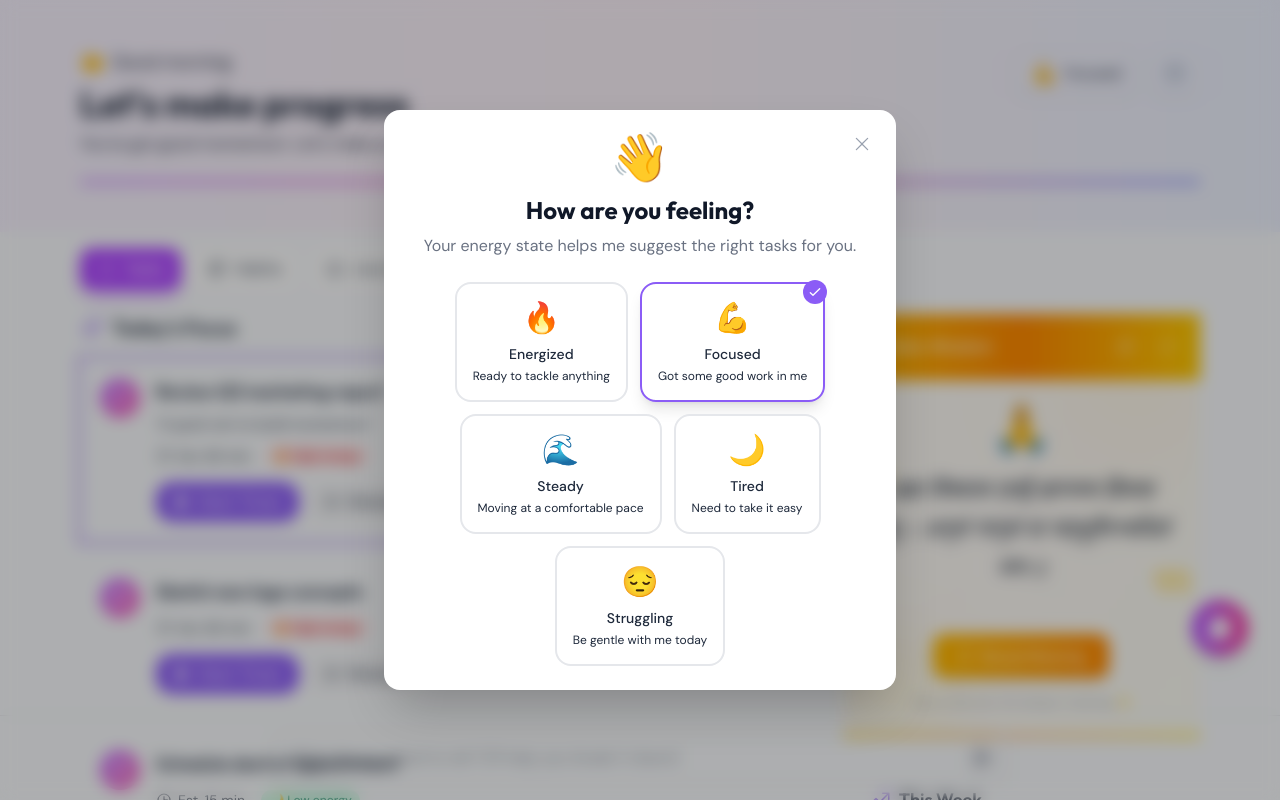
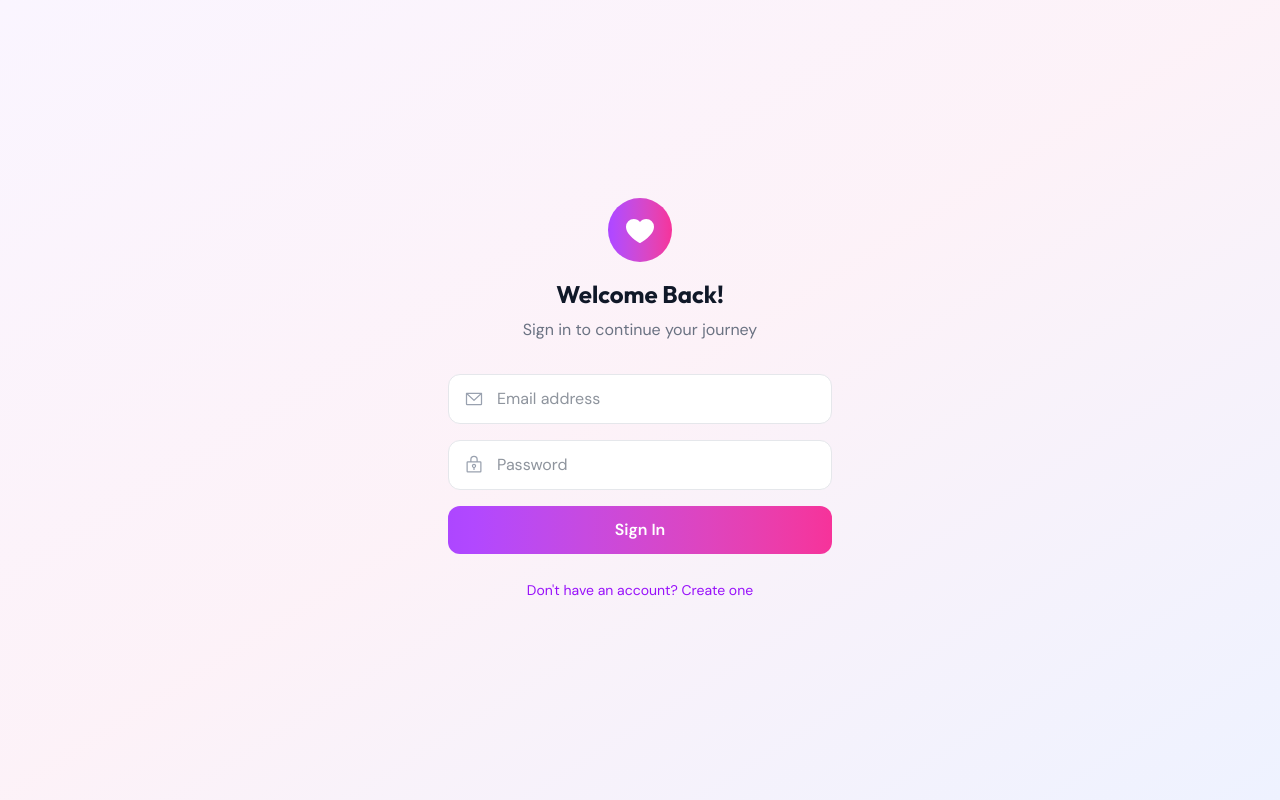
Before and after one commit to GothamAnupa/mindful-pulse, a React (Vite) app: page / in a window 1280 px wide. Shown: the top 800 px of the page. Built offline with nearby package versions, Linux system fonts and the light colour scheme.

Commit message:
feat: Add auth (signup/login), remove Shloka/Journal/Notifications

```diff
--- a/src/App.tsx
+++ b/src/App.tsx
@@ -9,25 +9,24 @@ import { WeeklyInsights } from './components/WeeklyInsights';
 import { CheckInModal } from './components/CheckInModal';
 import { SettingsPanel } from './components/SettingsPanel';
 import { Confetti } from './components/Confetti';
-import { DailyShloka } from './components/DailyShloka';
 import { MoodChatbot } from './components/MoodChatbot';
 import { HabitTracker } from './components/HabitTracker';
-import { Journal } from './components/Journal';
 import { CalendarView } from './components/CalendarView';
-import { ListBullets, Target, BookOpen, Calendar } from '@phosphor-icons/react';
+import { AuthScreen } from './components/AuthScreen';
+import { ListBullets, Target, Calendar } from '@phosphor-icons/react';
 import { useEnergyStore } from './stores/energyStore';
 import { useTaskStore } from './stores/taskStore';
 import { useThemeStore } from './stores/themeStore';
-import { useNotifications } from './hooks/useNotifications';
+import { useAuthStore } from './stores/authStore';
 import type { EnergyLevel, Task } from './types';
 
-type Tab = 'tasks' | 'habits' | 'journal' | 'calendar';
+type Tab = 'tasks' | 'habits' | 'calendar';
 
 function App() {
-  const { level, checkIn, shouldPromptCheckIn } = useEnergyStore();
+  const { isAuthenticated, logout } = useAuthStore();
+  const { level, checkIn } = useEnergyStore();
   const { tasks, initializeSampleTasks } = useTaskStore();
   const { theme } = useThemeStore();
-  const { notifyCheckIn, notifyWeeklyInsights } = useNotifications();
   const [showCheckIn, setShowCheckIn] = useState(false);
   const [activeTimerTaskId, setActiveTimerTaskId] = useState<string | null>(null);
   const [showConfetti, setShowConfetti] = useState(false);
@@ -35,43 +34,30 @@ function App() {
   const [activeTab, setActiveTab] = useState<Tab>('tasks');
 
   useEffect(() => {
+    if (!isAuthenticated) return;
     if (tasks.length === 0 && !isInitialized) {
       initializeSampleTasks();
       setIsInitialized(true);
     }
-  }, [tasks, initializeSampleTasks, isInitialized]);
+  }, [isAuthenticated, tasks.length, initializeSampleTasks, isInitialized]);
 
   useEffect(() => {
-    if (shouldPromptCheckIn()) {
-      const timer = setTimeout(() => {
-        setShowCheckIn(true);
-        notifyCheckIn();
-      }, 1000);
-      return () => clearTimeout(timer);
-    }
-  }, [shouldPromptCheckIn, notifyCheckIn]);
+    if (!isAuthenticated) return;
+    const timer = setTimeout(() => setShowCheckIn(true), 3000);
+    return () => clearTimeout(timer);
+  }, [isAuthenticated]);
 
   useEffect(() => {
-    const checkWeeklyInsights = () => {
-      const now = new Date();
-      if (now.getDay() === 0 && now.getHours() === 10) {
-        notifyWeeklyInsights();
-      }
-    };
-
-    const interval = setInterval(checkWeeklyInsights, 3600000);
-    return () => clearInterval(interval);
-  }, [notifyWeeklyInsights]);
-
-  useEffect(() => {
-    const isDarkMode = theme === 'dark' || (theme === 'auto' && window.matchMedia('(prefers-color-scheme: dark)').matches);
-    document.body.classList.toggle('dark', isDarkMode);
+    if (theme === 'dark' || (theme === 'auto' && window.matchMedia('(prefers-color-scheme: dark)').matches)) {
+      document.body.classList.add('dark');
+    } else {
+      document.body.classList.remove('dark');
+    }
   }, [theme]);
 
   useEffect(() => {
-    const isDarkMode = theme === 'dark' || (theme === 'auto' && window.matchMedia('(prefers-color-scheme: dark)').matches);
-    document.body.className = `energy-${level}${isDarkMode ? ' dark' : ''}`;
-  }, [level, theme]);
+    document.body.className = `energy-${level}`;
+  }, [level]);
 
   const handleEnergySelect = useCallback((newLevel: EnergyLevel) => {
     checkIn(newLevel);
@@ -91,6 +77,10 @@ function App() {
 
   const incompleteTasks = tasks.filter((t: Task) => !t.completed);
 
+  if (!isAuthenticated) {
+    return <AuthScreen />;
+  }
+
   return (
     <div className="min-h-screen transition-colors duration-500">
       <Confetti
@@ -98,10 +88,9 @@ function App() {
         onComplete={() => setShowConfetti(false)}
       />
 
-      <Header onOpenCheckIn={handleOpenCheckIn} />
+      <Header onOpenCheckIn={handleOpenCheckIn} onLogout={logout} />
 
       <main className="max-w-6xl mx-auto px-4 pb-32">
-        {/* Tab Navigation */}
         <div className="flex gap-2 mb-6 mt-4">
           <TabButton
             active={activeTab === 'tasks'}
@@ -116,12 +105,6 @@ function App() {
             label="Habits"
           />
           <TabButton
-            active={activeTab === 'journal'}
-            onClick={() => setActiveTab('journal')}
-            icon={<BookOpen size={20} />}
-            label="Journal"
-          />
-          <TabButton
             active={activeTab === 'calendar'}
             onClick={() => setActiveTab('calendar')}
             icon={<Calendar size={20} />}
@@ -134,7 +117,6 @@ function App() {
             {activeTab === 'tasks' && (
               <>
                 <FocusSection onStartTimer={handleStartTimer} />
-
                 <div>
                   <h2 className="text-xl font-semibold mb-4">Task Pipeline</h2>
                   <TaskPipeline
@@ -149,17 +131,12 @@ function App() {
               <HabitTracker />
             )}
 
-            {activeTab === 'journal' && (
-              <Journal />
-            )}
-
             {activeTab === 'calendar' && (
               <CalendarView />
             )}
           </div>
 
           <div className="space-y-6">
-            <DailyShloka />
             <WeeklyInsights />
 
             {activeTimerTaskId && activeTab === 'tasks' && (
--- /dev/null
+++ b/src/components/AuthScreen.tsx
@@ -0,0 +1,139 @@
+import { useState } from 'react';
+import { motion } from 'framer-motion';
+import { EnvelopeSimple, LockKey, User, Heart, SmileySad } from '@phosphor-icons/react';
+import { useAuthStore } from '../stores/authStore';
+
+export function AuthScreen() {
+  const [isLogin, setIsLogin] = useState(true);
+  const [email, setEmail] = useState('');
+  const [password, setPassword] = useState('');
+  const [name, setName] = useState('');
+  const [error, setError] = useState('');
+  const [loading, setLoading] = useState(false);
+
+  const { login, signup } = useAuthStore();
+
+  const handleSubmit = async (e: React.FormEvent) => {
+    e.preventDefault();
+    setError('');
+    setLoading(true);
+
+    try {
+      let success: boolean;
+      if (isLogin) {
+        success = await login(email, password);
+        if (!success) {
+          setError('Invalid email or password');
+        }
+      } else {
+        if (password.length < 6) {
+          setError('Password must be at least 6 characters');
+          setLoading(false);
+          return;
+        }
+        success = await signup(email, password, name);
+        if (!success) {
+          setError('Email already exists');
+        }
+      }
+    } catch (err) {
+      setError('Something went wrong');
+    }
+
+    setLoading(false);
+  };
+
+  return (
+    <div className="min-h-screen flex items-center justify-center bg-gradient-to-br from-purple-50 via-pink-50 to-indigo-50 dark:from-gray-900 dark:via-purple-900 dark:to-gray-900 p-4">
+      <motion.div
+        initial={{ opacity: 0, y: 20 }}
+        animate={{ opacity: 1, y: 0 }}
+        className="w-full max-w-md"
+      >
+        <div className="card p-8">
+          <div className="text-center mb-8">
+            <div className="w-16 h-16 mx-auto mb-4 rounded-full bg-gradient-to-r from-purple-500 to-pink-500 flex items-center justify-center">
+              <Heart size={32} className="text-white" weight="fill" />
+            </div>
+            <h1 className="text-2xl font-bold text-gray-900 dark:text-white">
+              {isLogin ? 'Welcome Back!' : 'Create Account'}
+            </h1>
+            <p className="text-gray-500 dark:text-gray-400 mt-2">
+              {isLogin
+                ? 'Sign in to continue your journey'
+                : 'Start your mindful journey today'}
+            </p>
+          </div>
+
+          <form onSubmit={handleSubmit} className="space-y-4">
+            {!isLogin && (
+              <div className="relative">
+                <User size={20} className="absolute left-4 top-1/2 -translate-y-1/2 text-gray-400" />
+                <input
+                  type="text"
+                  value={name}
+                  onChange={(e) => setName(e.target.value)}
+                  placeholder="Your name"
+                  className="w-full pl-12 pr-4 py-3 rounded-xl border border-gray-200 dark:border-gray-700 bg-white dark:bg-gray-800 focus:outline-none focus:ring-2 focus:ring-purple-500"
+                  required={!isLogin}
+                />
+              </div>
+            )}
+
+            <div className="relative">
+              <EnvelopeSimple size={20} className="absolute left-4 top-1/2 -translate-y-1/2 text-gray-400" />
+              <input
+                type="email"
+                value={email}
+                onChange={(e) => setEmail(e.target.value)}
+                placeholder="Email address"
+                className="w-full pl-12 pr-4 py-3 rounded-xl border border-gray-200 dark:border-gray-700 bg-white dark:bg-gray-800 focus:outline-none focus:ring-2 focus:ring-purple-500"
+                required
+              />
+            </div>
+
+            <div className="relative">
+              <LockKey size={20} className="absolute left-4 top-1/2 -translate-y-1/2 text-gray-400" />
+              <input
+                type="password"
+                value={password}
+                onChange={(e) => setPassword(e.target.value)}
+                placeholder="Password"
+                className="w-full pl-12 pr-4 py-3 rounded-xl border border-gray-200 dark:border-gray-700 bg-white dark:bg-gray-800 focus:outline-none focus:ring-2 focus:ring-purple-500"
+                required
+                minLength={6}
+              />
+            </div>
+
+            {error && (
+              <div className="flex items-center gap-2 p-3 rounded-lg bg-red-50 dark:bg-red-900/20 text-red-600 dark:text-red-400 text-sm">
+                <SmileySad size={18} />
+                {error}
+              </div>
+            )}
+
+            <button
+              type="submit"
+              disabled={loading}
+              className="w-full py-3 rounded-xl bg-gradient-to-r from-purple-500 to-pink-500 text-white font-semibold hover:opacity-90 transition-opacity disabled:opacity-50"
+            >
+              {loading ? 'Please wait...' : isLogin ? 'Sign In' : 'Create Account'}
+            </button>
+          </form>
+
+          <div className="mt-6 text-center">
+            <button
+              onClick={() => {
+                setIsLogin(!isLogin);
+                setError('');
+              }}
+              className="text-purple-600 dark:text-purple-400 hover:underline text-sm"
+            >
+              {isLogin ? "Don't have an account? Create one" : "Already have an account? Sign in"}
+            </button>
+          </div>
+        </div>
+      </motion.div>
+    </div>
+  );
+}
--- /dev/null
+++ b/src/stores/authStore.ts
@@ -0,0 +1,100 @@
+import { create } from 'zustand';
+import { persist } from 'zustand/middleware';
+
+interface User {
+  id: string;
+  email: string;
+  name: string;
+  createdAt: Date;
+}
+
+interface AuthState {
+  isAuthenticated: boolean;
+  user: User | null;
+  login: (email: string, password: string) => Promise<boolean>;
+  signup: (email: string, password: string, name: string) => Promise<boolean>;
+  logout: () => void;
+  updateName: (name: string) => void;
+}
+
+export const useAuthStore = create<AuthState>()(
+  persist(
+    (set, get) => ({
+      isAuthenticated: false,
+      user: null,
+
+      login: async (email: string, password: string) => {
+        if (!email || !password) return false;
+
+        const storedUsers = JSON.parse(localStorage.getItem('pulse_users') || '[]');
+        const foundUser = storedUsers.find((u: any) => u.email === email && u.password === btoa(password));
+
+        if (foundUser) {
+          set({
+            isAuthenticated: true,
+            user: {
+              id: foundUser.id,
+              email: foundUser.email,
+              name: foundUser.name,
+              createdAt: foundUser.createdAt
+            }
+          });
+          return true;
+        }
+        return false;
+      },
+
+      signup: async (email: string, password: string, name: string) => {
+        if (!email || !password || !name) return false;
+
+        const storedUsers = JSON.parse(localStorage.getItem('pulse_users') || '[]');
+
+        if (storedUsers.find((u: any) => u.email === email)) {
+          return false;
+        }
+
+        const newUser = {
+          id: crypto.randomUUID(),
+          email,
+          password: btoa(password),
+          name,
+          createdAt: new Date().toISOString()
+        };
+
+        storedUsers.push(newUser);
+        localStorage.setItem('pulse_users', JSON.stringify(storedUsers));
+
+        set({
+          isAuthenticated: true,
+          user: {
+            id: newUser.id,
+            email: newUser.email,
+            name: newUser.name,
+            createdAt: new Date(newUser.createdAt)
+          }
+        });
+        return true;
+      },
+
+      logout: () => {
+        set({ isAuthenticated: false, user: null });
+      },
+
+      updateName: (name: string) => {
+        const currentUser = get().user;
+        if (currentUser) {
+          set({ user: { ...currentUser, name } });
+
+          const storedUsers = JSON.parse(localStorage.getItem('pulse_users') || '[]');
+          const updatedUsers = storedUsers.map((u: any) =>
+            u.id === currentUser.id ? { ...u, name } : u
+          );
+          localStorage.setItem('pulse_users', JSON.stringify(updatedUsers));
+        }
+      }
+    }),
+    {
+      name: 'pulse-auth'
+    }
+  )
+);
```
Also changed, not shown: src/components/Header.tsx (+15 -2 lines).
